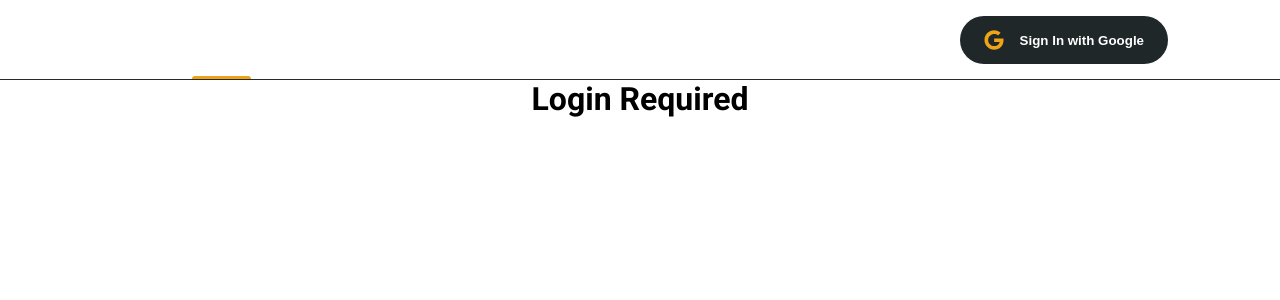
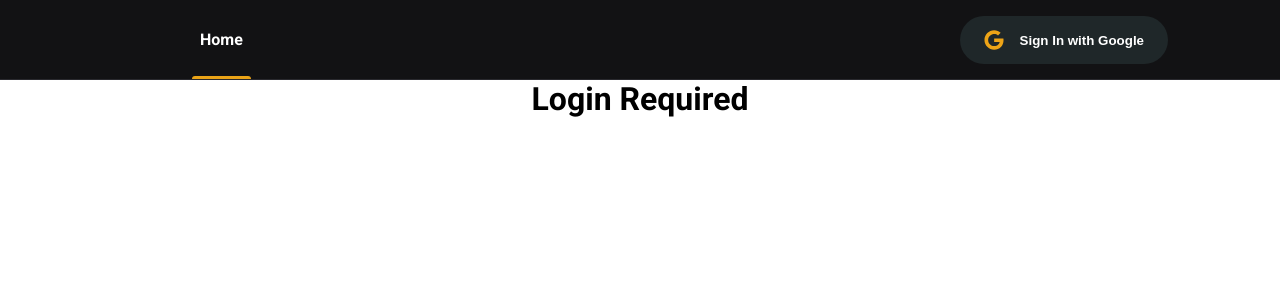
Before and after one commit to dosbr/calendar-next-vortex, a Next.js app: page / in a window 1280 px wide. Shown: the top 300 px of the page. Built offline with nearby package versions, Linux system fonts and the light colour scheme; no server answers.

Commit message:
Fix de cor do Header

```diff
--- a/src/components/Header/styles.module.scss
+++ b/src/components/Header/styles.module.scss
@@ -1,7 +1,7 @@
 .headerContainer {
     height: 5rem;
     border-bottom: 1px solid var(--gray-700);
-    background-color: var(--gray-900);
+    background-color: var(--gray-800);
 }
 
 .headerContent {
```
